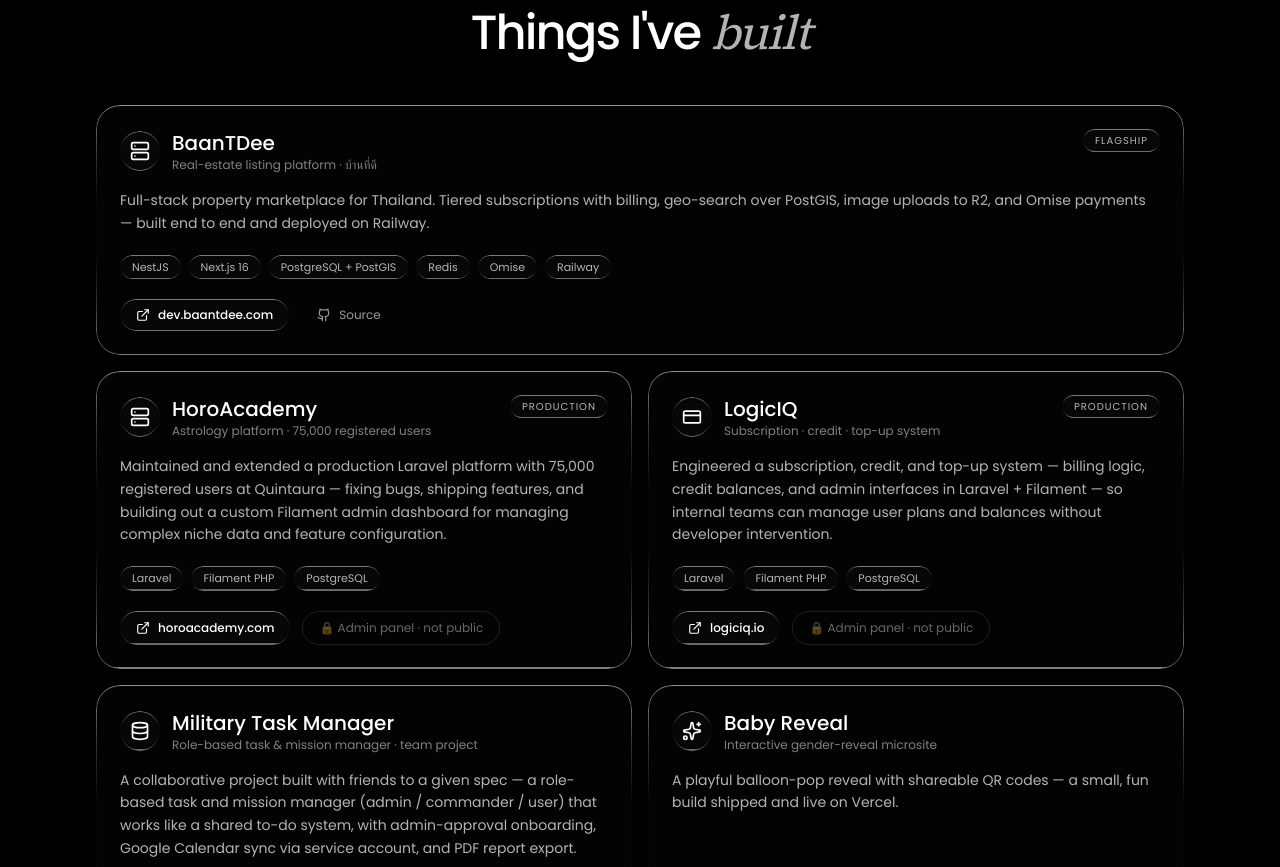
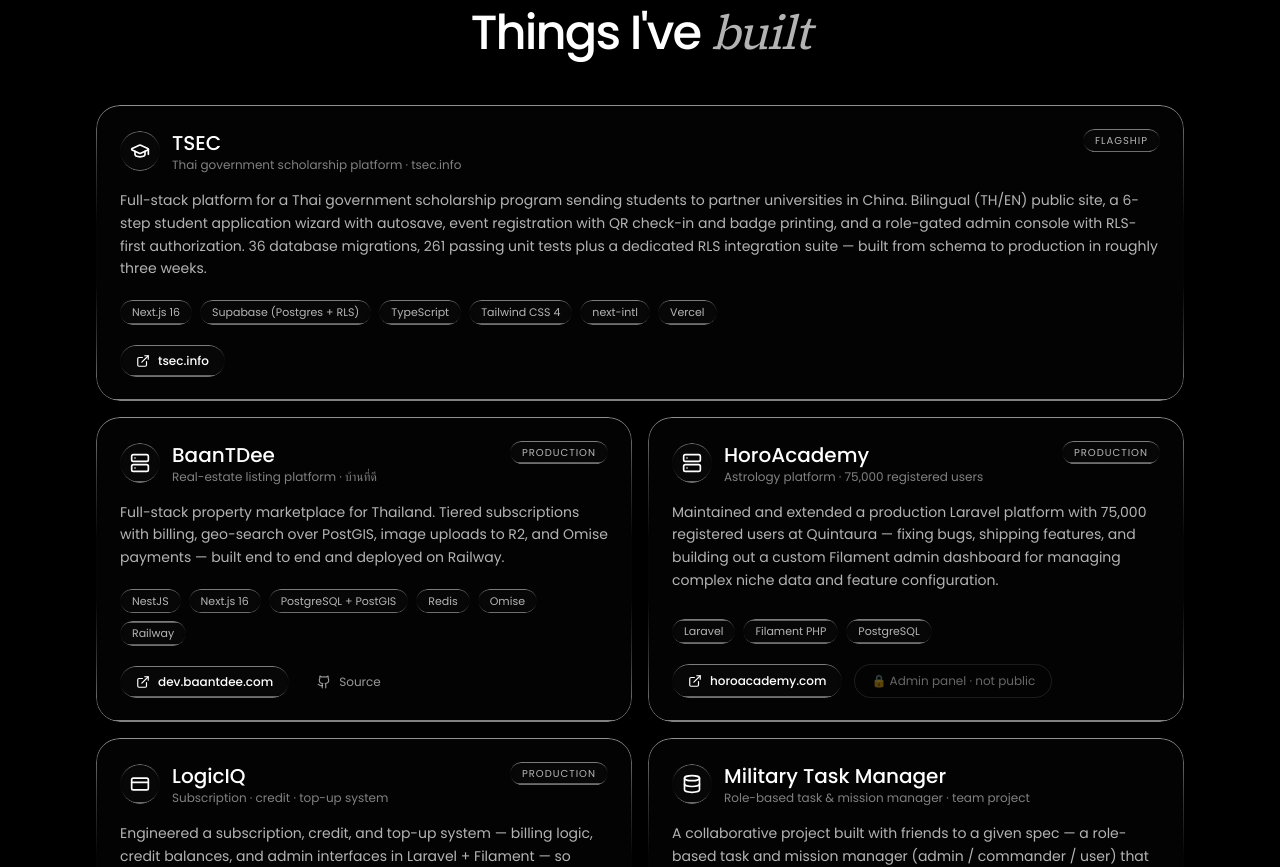
Before and after one commit to krittapastrycode/krittapas-polmanee-portfolio, a Next.js app: page / in a window 1280 px wide. Shown: the part 940-1807 px from the top of the page. Built offline with nearby package versions, Linux system fonts and the light colour scheme.

Commit message:
feat: add TSEC as flagship project, demote BaanTDee to regular card
TSEC is live in production with heavy test coverage; BaanTDee stays
listed but no longer flagship-badged.

```diff
--- a/src/app/page.tsx
+++ b/src/app/page.tsx
@@ -14,6 +14,7 @@
   Smartphone,
   CreditCard,
   ExternalLink,
+  GraduationCap,
 } from "lucide-react";
 
 const VIDEO_SRC =
@@ -41,6 +42,17 @@
 
 const PROJECTS: Project[] = [
   {
+    name: "TSEC",
+    tagline: "Thai government scholarship platform · tsec.info",
+    description:
+      "Full-stack platform for a Thai government scholarship program sending students to partner universities in China. Bilingual (TH/EN) public site, a 6-step student application wizard with autosave, event registration with QR check-in and badge printing, and a role-gated admin console with RLS-first authorization. 36 database migrations, 261 passing unit tests plus a dedicated RLS integration suite — built from schema to production in roughly three weeks.",
+    stack: ["Next.js 16", "Supabase (Postgres + RLS)", "TypeScript", "Tailwind CSS 4", "next-intl", "Vercel"],
+    live: { label: "tsec.info", href: "https://tsec.info" },
+    icon: <GraduationCap className="h-5 w-5" />,
+    flagship: true,
+    badge: "Flagship",
+  },
+  {
     name: "BaanTDee",
     tagline: "Real-estate listing platform · บ้านที่ดี",
     description:
@@ -49,8 +61,7 @@
     live: { label: "dev.baantdee.com", href: "https://dev.baantdee.com" },
     repo: "https://github.com/krittapastrycode",
     icon: <Server className="h-5 w-5" />,
-    flagship: true,
-    badge: "Flagship",
+    badge: "Production",
   },
   {
     name: "HoroAcademy",
```
